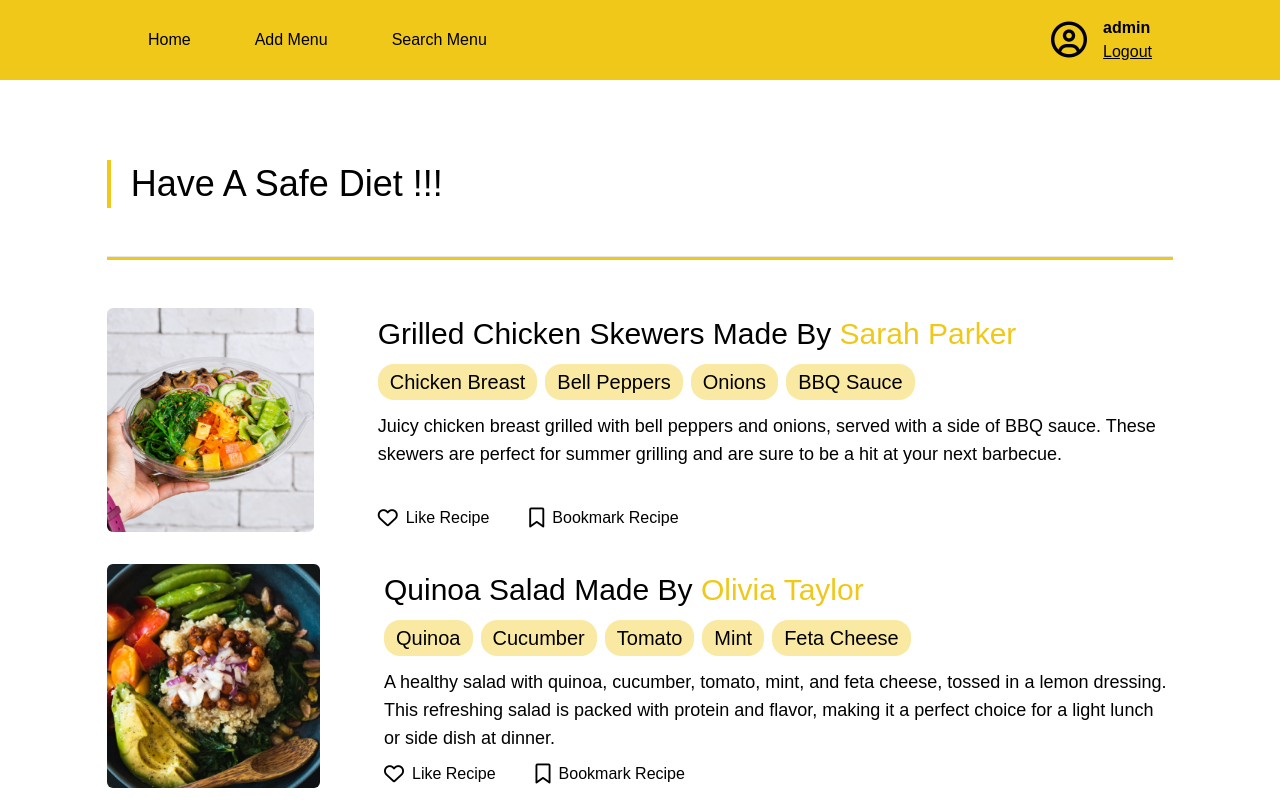
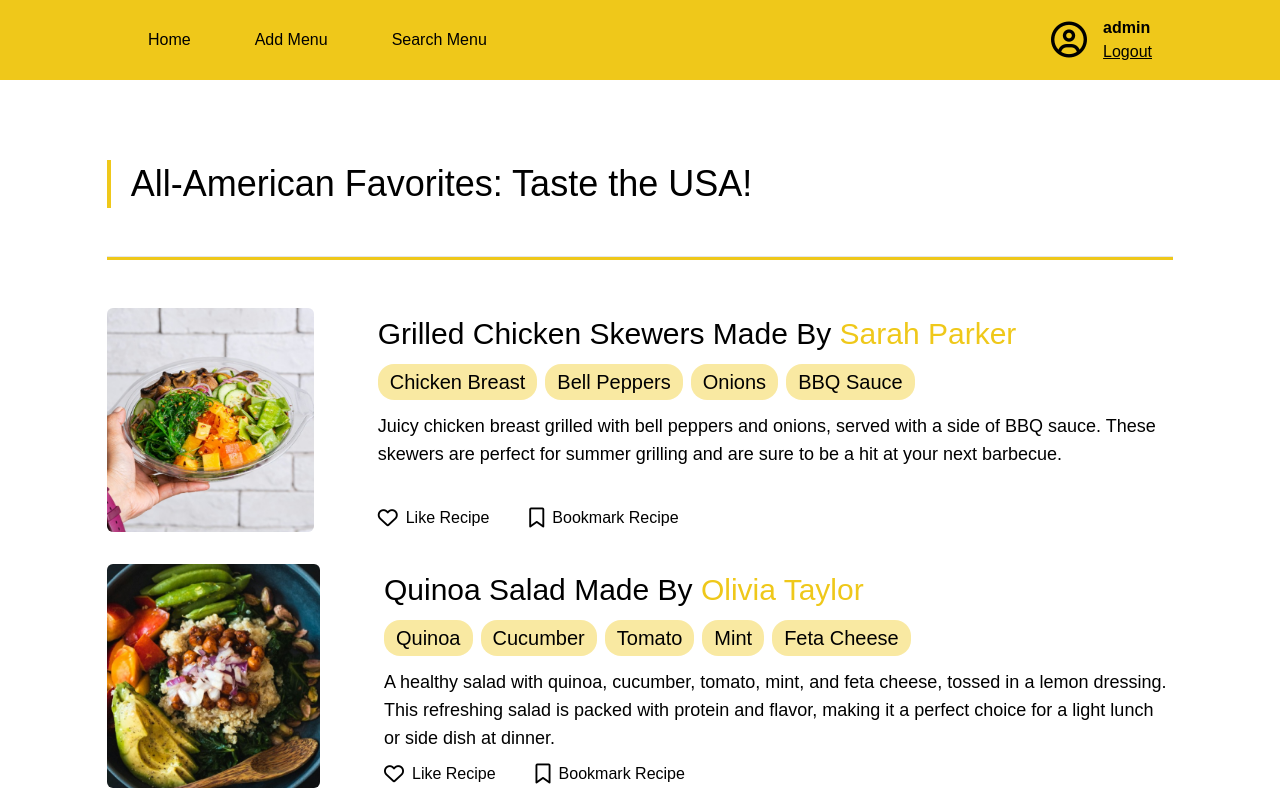
Before and after one commit to MatiSanti7/RecipeApp, a React (Vite) app: page /category/america in a window 1280 px wide. Shown: the top 800 px of the page. Built offline with nearby package versions, Linux system fonts and the light colour scheme.

Commit message:
Fix Header Text Dinamic

```diff
--- a/src/components/Home/Category.jsx
+++ b/src/components/Home/Category.jsx
@@ -3,15 +3,16 @@ import Footer from "../Footer";
 import PropTypes from "prop-types";
 import recipesData from "../../assets/data/recipes.json";
 import users from "../../assets/data/users.json";
+import { useLocation } from "react-router-dom";
 
 const Category = ({ category }) => {
   let recipes = [];
-  if (
+  let isCategoryRegion =
     category == "europe" ||
     category == "america" ||
     category == "asia" ||
-    category == "middleeast"
-  ) {
+    category == "middleeast";
+  if (isCategoryRegion) {
     recipes = recipesData.recipes.filter((r) => {
       return r.region == category;
     });
@@ -21,13 +22,39 @@ const Category = ({ category }) => {
     });
   }
 
+  const location = useLocation();
+
+  const getHeaderText = () => {
+    const path = location.pathname;
+    switch (path) {
+      case "/category/europe":
+        return "European Elegance: A Culinary Journey Awaits!";
+      case "/category/america":
+        return "All-American Favorites: Taste the USA!";
+      case "/category/asia":
+        return "Asian Delights: Discover Far Eastern Flavors!";
+      case "/category/middleeast":
+        return "Middle Eastern Marvels: Explore Exotic Spices!";
+      case "/category/salad":
+        return "Have A Safe Diet !!!";
+      case "/category/appetizer":
+        return "Savor the Appetizer: Unwrap Flavorful Beginnings !!!";
+      case "/category/maincourse":
+        return "Main Course Magic: Where Every Bite Tells a Delicious Story !!!";
+      case "/category/dessert":
+        return "Sweet Endings, Happy Beginnings: Indulge in Dessert Delights !!!";
+      default:
+        return "Have A Safe Diet !!!";
+    }
+  };
+
   return (
     <div>
       <Nav />
       <section className="w-5/6 pt-40 pb-16 mx-auto">
         <div className="flex items-center gap-5 mb-10">
           <div className="w-1 h-12 bg-[#EFC81A]"></div>
-          <h1 className="text-4xl">Have A Safe Diet !!!</h1>
+          <h1 className="text-4xl">{getHeaderText()}</h1>
         </div>
         <hr className="h-1 w-full bg-[#EFC81A] my-12" />
         <div className="flex flex-col gap-8">
```
